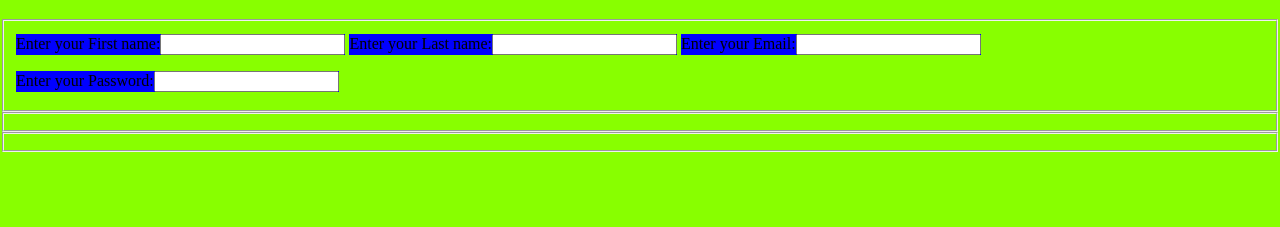
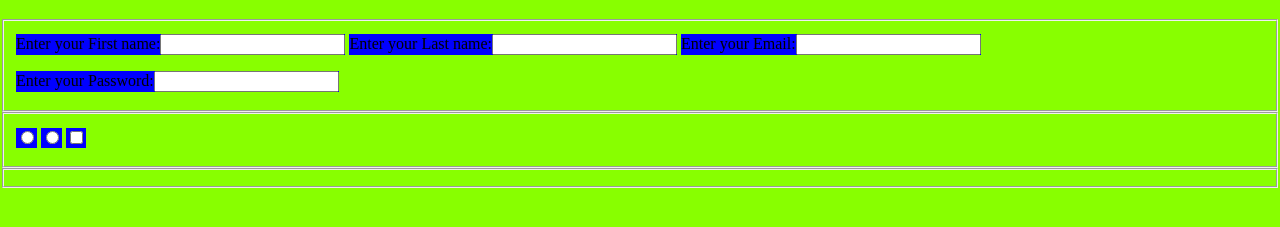
Before and after one commit to magnumz888/Html-form-exercises, a plain HTML site: page index.html in a window 1280 px wide. Shown: the part 61-288 px from the top of the page. Drawn offline with Linux system fonts and the light colour scheme.

Commit message:
setting up pattern to password and add radios and checkbox

```diff
--- a/index.html
+++ b/index.html
@@ -18,10 +18,14 @@
             <label for="">Enter your First name:<input type="text" required></label>
             <label for="">Enter your Last name:<input type="text" required></label>
             <label for="">Enter your Email:<input type="email" required></label>
-            <label for="">Enter your Password:<input type="password" required></label>
+            <!-- <label for="">Enter your Password:<input type="password" minlength="8" required></label> -->
+            <label for="">Enter your Password:<input type="password" pattern="[a-z0-9]{8}" required></label>
         </fieldset>
     <!-- FIELD SET 2 -->
         <fieldset>
+            <label for="#"><input type="radio" name="" id=""></label>
+            <label for="#"><input type="radio" name="" id=""></label>
+            <label for="#"><input type="checkbox"></label>
 
         </fieldset>
     <!-- FIELD SET 3 -->
```
